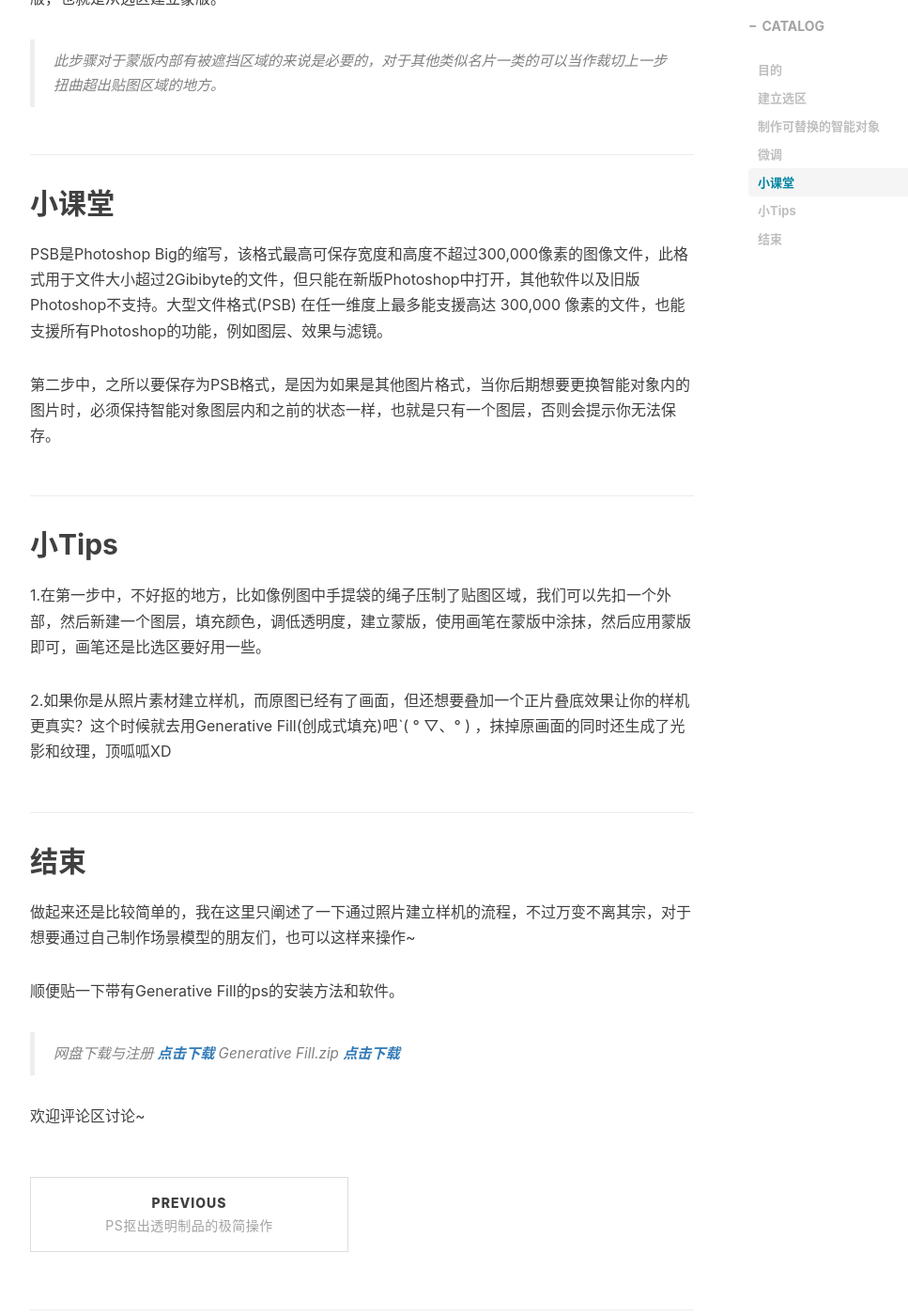
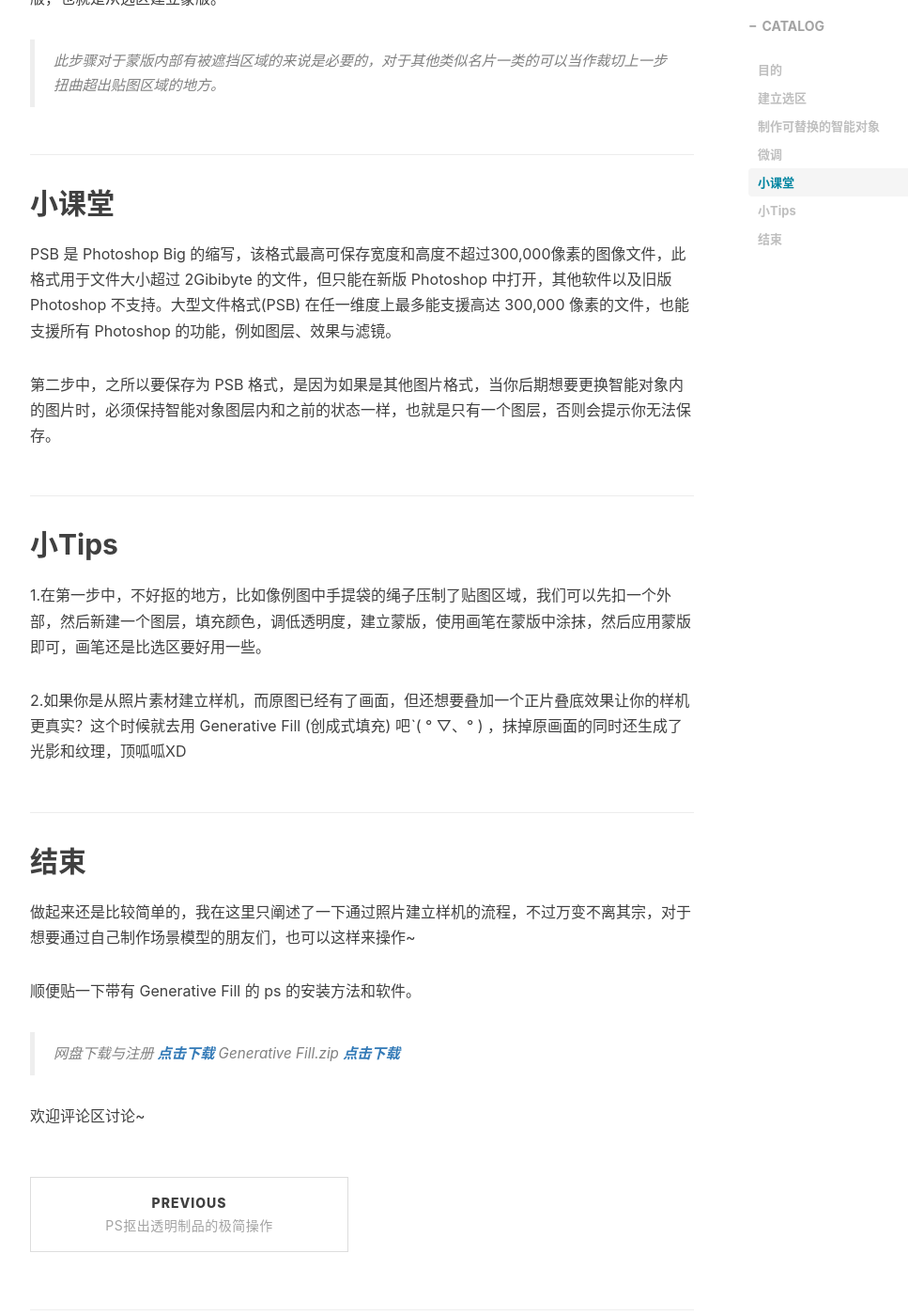
Before and after one commit to wurarara/wurarara.github.io, a Jekyll site: the page built from _posts/2023-09-02-PS样机制作流程.md, in a window 1280 px wide and 1400 px high, scrolled down 1838 px. Shown: the whole window at 94% size, without its empty margins (233-1200 px from the left). Built offline with Jekyll 4.4.1, drawn with Linux system fonts in a browser that asks for light colours; nearby versions of some CDN libraries; comment, search, counter and statistics services are not loaded.

```diff
--- a/_posts/2023-09-02-PS样机制作流程.md
+++ b/_posts/2023-09-02-PS样机制作流程.md
@@ -33,21 +33,21 @@ Ps中打开需要制作样机的照片，选区选出后期需要覆盖样机的
 
 ## **小课堂**
 
-PSB是Photoshop Big的缩写，该格式最高可保存宽度和高度不超过300,000像素的图像文件，此格式用于文件大小超过2Gibibyte的文件，但只能在新版Photoshop中打开，其他软件以及旧版Photoshop不支持。大型文件格式(PSB) 在任一维度上最多能支援高达 300,000 像素的文件，也能支援所有Photoshop的功能，例如图层、效果与滤镜。
+PSB 是 Photoshop Big 的缩写，该格式最高可保存宽度和高度不超过300,000像素的图像文件，此格式用于文件大小超过 2Gibibyte 的文件，但只能在新版 Photoshop 中打开，其他软件以及旧版 Photoshop 不支持。大型文件格式(PSB) 在任一维度上最多能支援高达 300,000 像素的文件，也能支援所有 Photoshop 的功能，例如图层、效果与滤镜。
 
-第二步中，之所以要保存为PSB格式，是因为如果是其他图片格式，当你后期想要更换智能对象内的图片时，必须保持智能对象图层内和之前的状态一样，也就是只有一个图层，否则会提示你无法保存。
+第二步中，之所以要保存为 PSB 格式，是因为如果是其他图片格式，当你后期想要更换智能对象内的图片时，必须保持智能对象图层内和之前的状态一样，也就是只有一个图层，否则会提示你无法保存。
 
 ## **小Tips**
 
 1.在第一步中，不好抠的地方，比如像例图中手提袋的绳子压制了贴图区域，我们可以先扣一个外部，然后新建一个图层，填充颜色，调低透明度，建立蒙版，使用画笔在蒙版中涂抹，然后应用蒙版即可，画笔还是比选区要好用一些。
 
-2.如果你是从照片素材建立样机，而原图已经有了画面，但还想要叠加一个正片叠底效果让你的样机更真实？这个时候就去用Generative Fill(创成式填充)吧ˋ( ° ▽、° ) ，抹掉原画面的同时还生成了光影和纹理，顶呱呱XD
+2.如果你是从照片素材建立样机，而原图已经有了画面，但还想要叠加一个正片叠底效果让你的样机更真实？这个时候就去用 Generative Fill (创成式填充) 吧ˋ( ° ▽、° ) ，抹掉原画面的同时还生成了光影和纹理，顶呱呱XD
 
 ## **结束**
 
 做起来还是比较简单的，我在这里只阐述了一下通过照片建立样机的流程，不过万变不离其宗，对于想要通过自己制作场景模型的朋友们，也可以这样来操作~
 
-顺便贴一下带有Generative Fill的ps的安装方法和软件。
+顺便贴一下带有 Generative Fill 的 ps 的安装方法和软件。
 
 > 网盘下载与注册 [**点击下载**](https://mypikpak.com/drive/activity/invited?invitation-code=341227)
 > Generative Fill.zip [**点击下载**](https://mypikpak.com/s/VNdVnsLGaluJEU6s3FuDH-jQo1)
```
